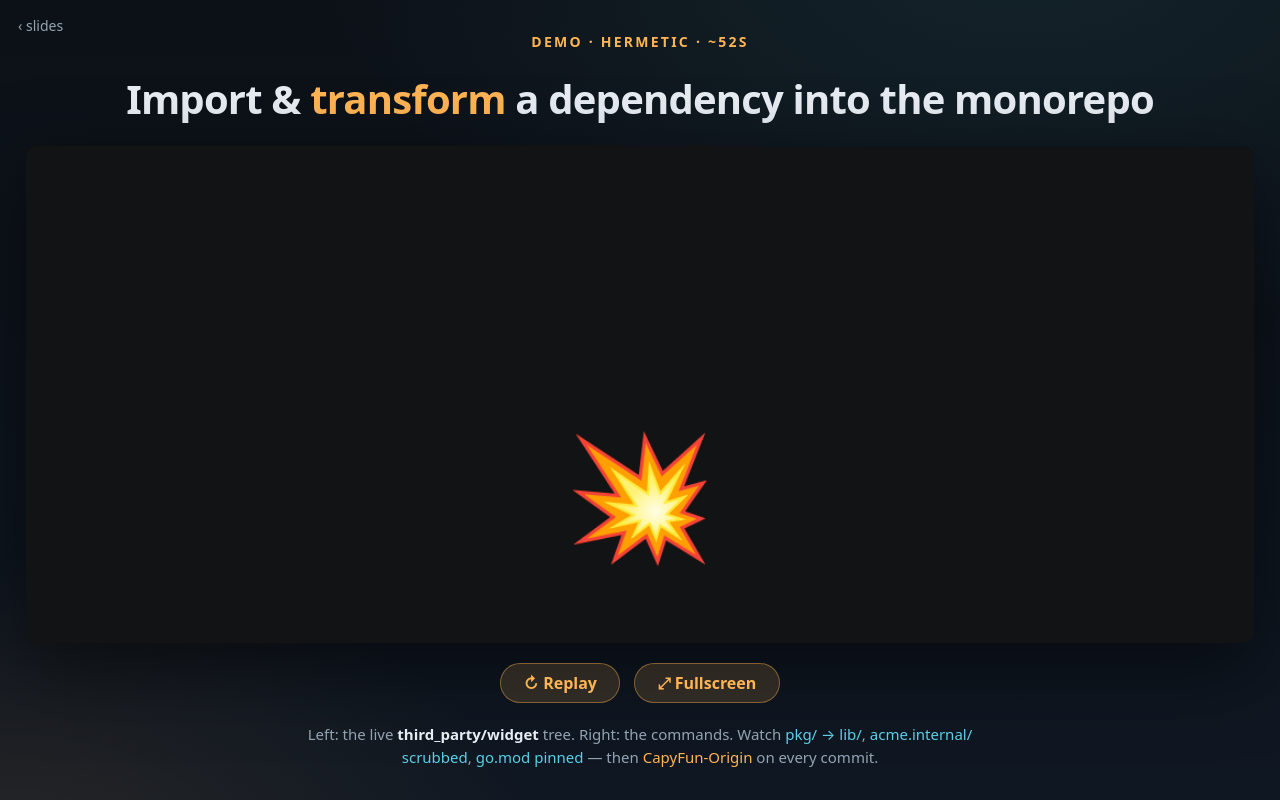
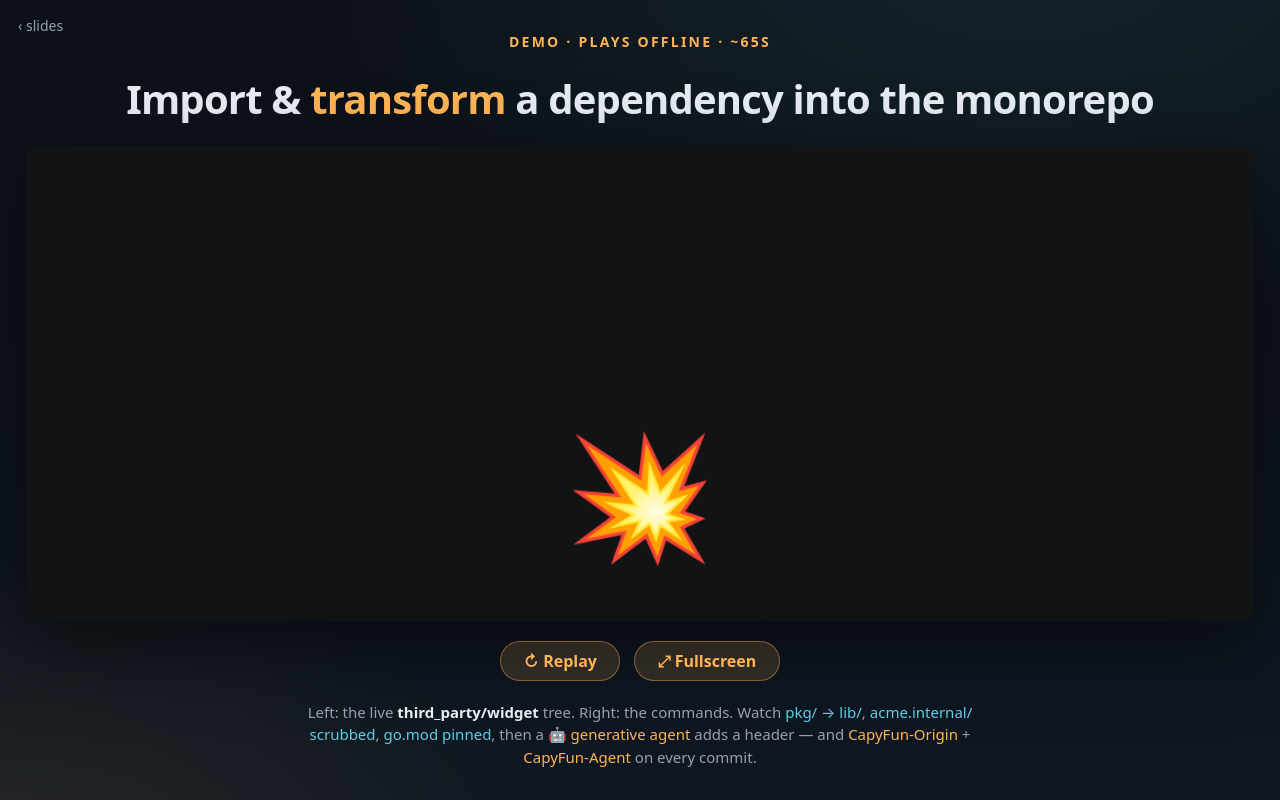
Before and after one commit to sluongng/capyfun, a plain HTML site: page presentation/demo.html in a window 1280 px wide. Drawn offline with Linux system fonts and the light colour scheme; no server answers.

Commit message:
demo.html: reflect the generative step (duration + legend)
The recording now includes a live agent_transform: update the kicker
(~65s, plays offline) and the legend to call out the 🤖 generative agent
and the CapyFun-Agent provenance.

Co-Authored-By: Claude Opus 4.8 <noreply@anthropic.com>

```diff
--- a/presentation/demo.html
+++ b/presentation/demo.html
@@ -42,7 +42,7 @@
 </head>
 <body>
   <a class="back" href="index.html">‹ slides</a>
-  <div class="kicker">Demo · hermetic · ~52s</div>
+  <div class="kicker">Demo · plays offline · ~65s</div>
   <h1>Import &amp; <span class="em">transform</span> a dependency into the monorepo</h1>
   <div id="player"></div>
   <div class="controls">
@@ -52,7 +52,8 @@
   <p class="legend">
     Left: the live <b>third_party/widget</b> tree. Right: the commands.
     Watch <span class="i">pkg/ → lib/</span>, <span class="i">acme.internal/ scrubbed</span>,
-    <span class="i">go.mod pinned</span> — then <span class="o">CapyFun-Origin</span> on every commit.
+    <span class="i">go.mod pinned</span>, then a <span class="o">🤖 generative agent</span> adds a header —
+    and <span class="o">CapyFun-Origin</span> + <span class="o">CapyFun-Agent</span> on every commit.
   </p>
 
 <script src="vendor/asciinema-player.min.js"></script>
```
